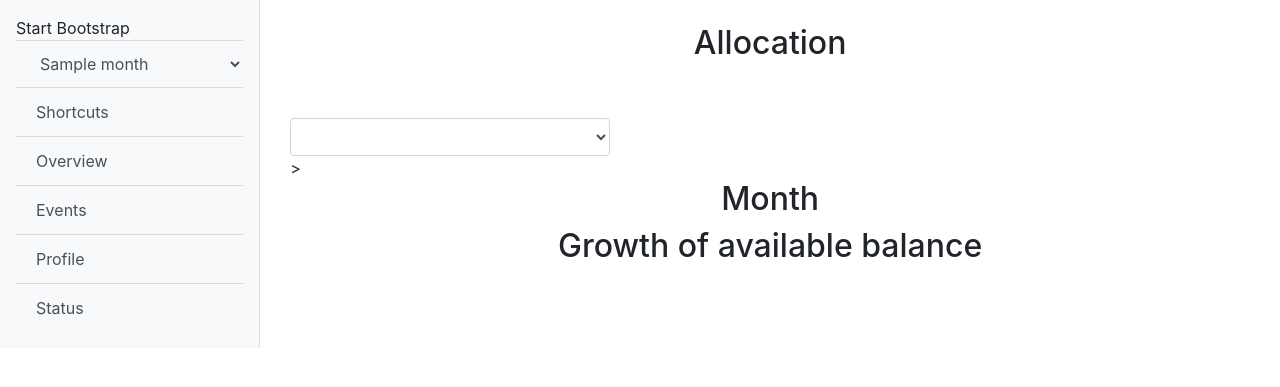
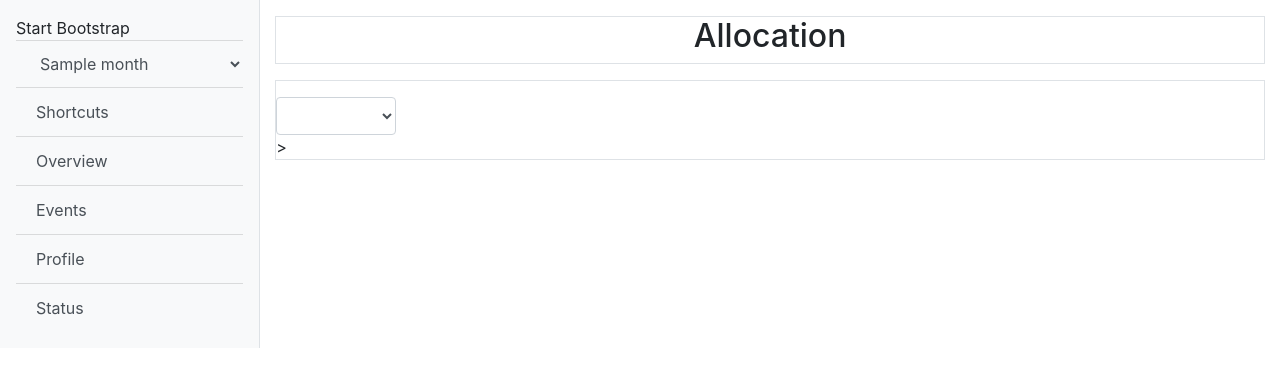
Before and after one commit to markus3456/flask-dasboard, a Flask app: template templates/index.html in a window 1280 px wide. Shown: the part 56-443 px from the top of the page. Run offline with Flask 2, Linux system fonts and the light colour scheme; the template is opened without the code that fills it: values that come from a table or form of the project are taken from there, most other values are stand-ins (such as "Sample title", 1, 10 or a date in 2020); parts of the project's set-up code (start-up, migrations or seed data) failed here and were passed over; some libraries are stand-ins or nearby versions.

Commit message:
layout update

```diff
--- a/routes.py
+++ b/routes.py
@@ -112,7 +112,7 @@ def index():
         start = 2021
         end = 2022
         df_y = calc.annual(giro,ptsbm,ptsbc,extra,start,end)
-        fig3 = px.line(df_y, x="date", y="total")
+        fig3 = px.line(df_y, x="date", y="total", title='total balance')
         graphJSON3 = json.dumps(fig3, cls=plotly.utils.PlotlyJSONEncoder)
 
         return render_template('index.html', graphJSON=graphJSON,  graphJSON2=graphJSON2, graphJSON3=graphJSON3, form=form)
--- a/templates/index.html
+++ b/templates/index.html
@@ -1,10 +1,10 @@
 {% extends 'base.html' %}
 
 {% block content %}
-<div class="container py-4 text-left">
+<div class="container-lg mt-3 border">
 
 
-
+      <div class="row">
         <div class="col-sm">
           <h2 class="text-center">Allocation</h2>
             <div id='chart2' class='chart2'”></div>
@@ -28,7 +28,7 @@
               Plotly.plot('chart2',graphs,layout,{});
             </script>
           </div>
-
+      </div>
           <!-- <form action="/month" method="post">
             <div class="row">
 
@@ -42,22 +42,22 @@
 
             </div>
           </form> -->
-          <br>
+</div>
+<div class="container-lg mt-3 border">
 
-          <br>
-          </form>
+
+          <div class="row">
+            <div class="col-6">
+
             <form method="POST">
-            <select name="month" class="col-sm-4 input-group mb form-control" type="text" onchange='this.form.submit()'>
+              <select name="month" class="col-lg-3 mt-3 input-group mb form-control" type="text" onchange='this.form.submit()'>
 
                 <option value={{form.month}}></option>
 
               </select>
-
-
             </form>
 
-          <div class="col-sm">
-            <h2 class="text-center">Month</h2>
+              <!-- <h2 class="text-center">Month</h2> -->
                 <div id='chart1' class='chart1'”></div>
 
 
@@ -80,8 +80,10 @@
                 </script>
             </div>
 
-            <div class="col-sm">
-              <h2 class="text-center">Growth of available balance</h2>
+
+            <div class="col-6">
+              <div class="multi-range-slider"></div>
+              <!-- <h2 class="text-center">Growth of available balance</h2> -->
                 <div id='chart3' class='chart3'”></div>
 
 
@@ -103,5 +105,6 @@
                   Plotly.plot('chart3',graphs,layout,{});
                 </script>
             </div>
-
+          </div>
+</div>
 {% endblock %}
```
Lines whose indentation alone changed are shown as unchanged.
